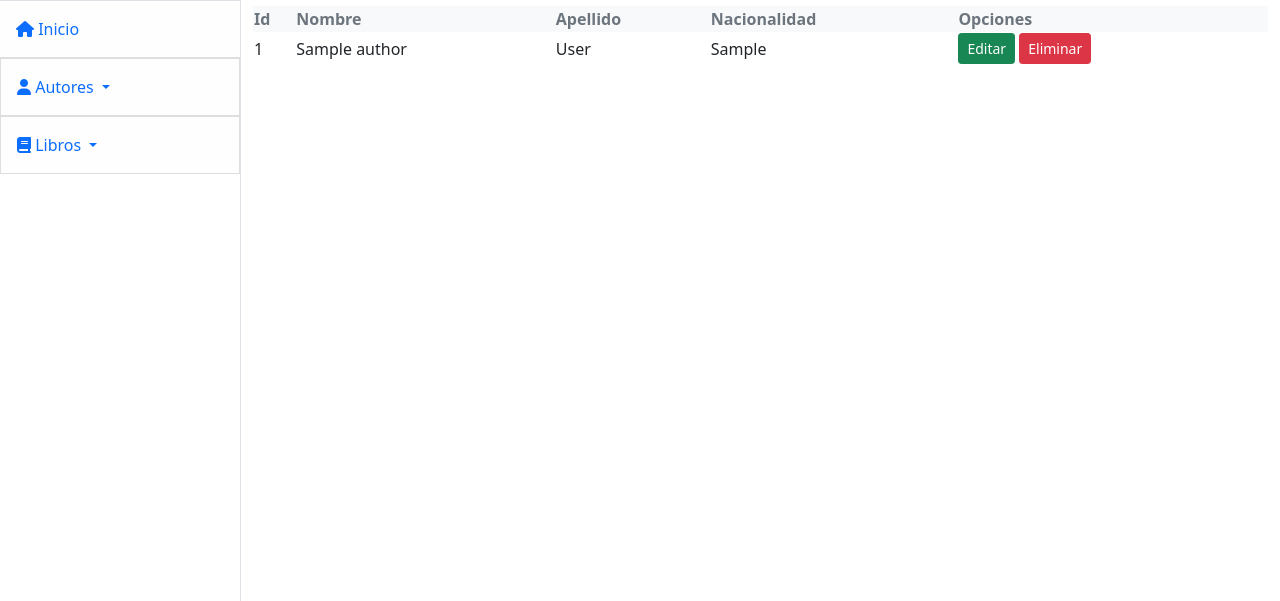
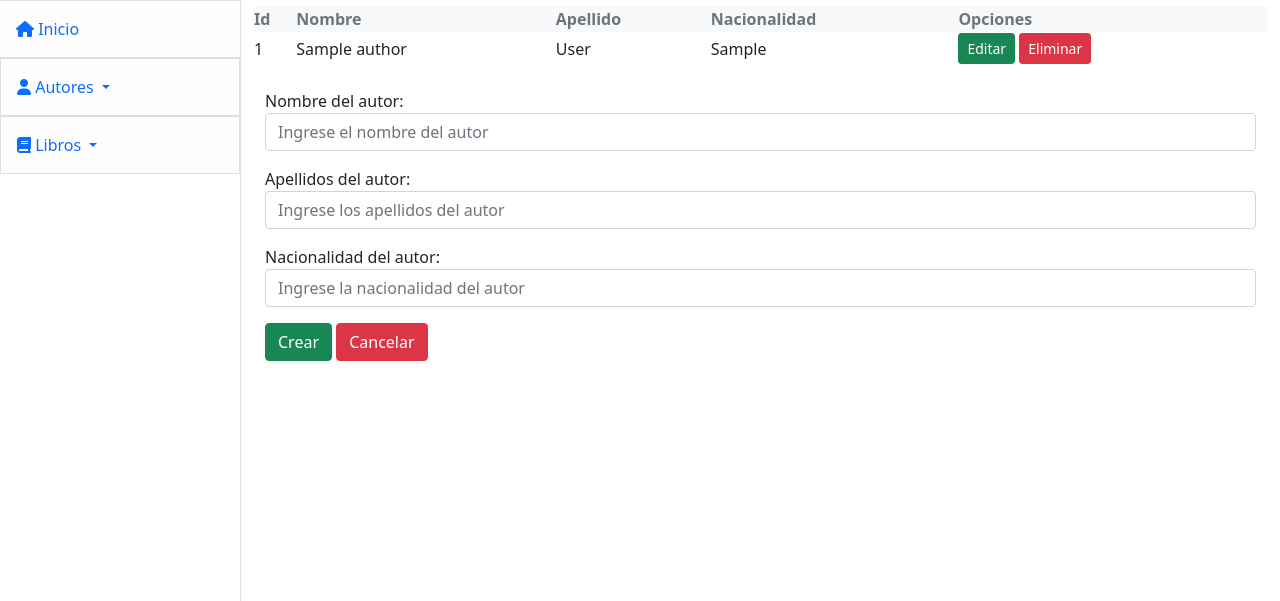
Before and after one commit to ar1879/library, a Django app: page /book/listar_autor/ in a window 1280 px wide. Shown: the part 57-658 px from the top of the page. Run offline with Django 3.2, Linux system fonts and the light colour scheme; a user stored in the database is signed in; tables that the repository leaves empty hold one stand-in row (values such as "Sample post"); some libraries are stand-ins or nearby versions.

Commit message:
haciendo escalable moelo Author

```diff
--- a/book/urls.py
+++ b/book/urls.py
@@ -8,7 +8,7 @@ from . import views
 
 urlpatterns = [
 
-    path('crear_autor/',login_required(views.CreateAuthor.as_view()) , name = 'crear_autor'),
+    # path('crear_autor/',login_required(views.CreateAuthor.as_view()) , name = 'crear_autor'),
     path('listar_autor/',login_required(views.AuthorList.as_view()) , name = 'listar_autor'),
     path('editar_autor/<int:pk>', login_required(views.UpdateAuthor.as_view()), name = 'editar_autor'),
     path('borrar_autor/<int:pk>', login_required(views.DeleteAuthor.as_view()), name = 'eliminar_autor'),
--- a/book/views.py
+++ b/book/views.py
@@ -1,13 +1,12 @@
-from distutils.log import error
-from multiprocessing import context
-from re import T
-import re
+# from distutils.log import error
+# from multiprocessing import context
 
+
+from pyexpat import model
 from sre_parse import State
-from webbrowser import get
 from django.core.exceptions import ObjectDoesNotExist
 from django.shortcuts import redirect, render
-from django.urls import reverse_lazy
+from django.urls import is_valid_path, reverse_lazy
 from django.views import View
 
 from .forms import AuthorForm, BookForm
@@ -35,8 +34,28 @@ class Inicio(TemplateView):
 class AuthorList(ListView):
     model = Author
     template_name = 'book/author/listar_autor.html'
-    queryset = Author.objects.filter(state = True)
-    context_object_name = 'authors' #nombre del contexto, por defecto es = object_list
+    # queryset = Author.objects.filter(state = True)
+    form_class = AuthorForm
+    # context_object_name = 'authors' #nombre del contexto, por defecto es = object_list
+
+    def get_queryset(self):
+        return self.model.objects.filter(state=True)
+
+    def get_context_data(self, **kwargs):
+        context = {}
+        context['authors'] = self.get_queryset()
+        context['form'] = self.form_class
+        return context
+
+    def get(self,request, *args, **kwargs):
+        return render(request, self.template_name, self.get_context_data())
+
+    def post(self,request,*args, **kwargs):
+        form = self.form_class(request.POST)
+        if form.is_valid():
+            form.save()
+            return redirect('listar_autor')
+
 
 #la vista basada en clases anterior se sustitullo por la vista basada en funciones de abajo
 """ def authorList(request):
@@ -47,11 +66,17 @@ class AuthorList(ListView):
 #&&&&&&&&&&&&&&&&&&&&&&&&&&&&&&&&&&&&&&&&&&&&&&&&&&&&&&&&&&&&&&&&&&&&&&&&&&&&&&&&&&&&&&&&&&&&&&&&&&&&&&&&&&&&&&&&&
 class UpdateAuthor(UpdateView):
     model = Author
-    template_name = 'book/author/crear_autor.html'
+    template_name = 'book/author/listar_autor.html'
     form_class = AuthorForm
     success_url = reverse_lazy('listar_autor')
     # context_object_name = 'author_form'(quize pasarlo a este otro context pero no funciono)
     #el context_object_name por defecto sera = form
+    def get_context_data(self, **kwargs):
+        context = super().get_context_data(**kwargs)
+        context['authors'] = Author.objects.filter(state = True)
+        return context
+
+
 
     """ def editAuthor(request,id):
     author_form = None
@@ -98,6 +123,7 @@ class DeleteAuthor(DeleteView):
     # success_url = reverse_lazy('listar_autor') aqui no se puede utilizar reverse_lazy por que estamos modificando el metodo post usando la funcion de abajo
 
     def post(self,request,pk,*args,**kwargs):
+
         object = Author.objects.get(id=pk)
         object.state = False
         object.save()
--- a/templates/book/author/crear_autor.html
+++ b/templates/book/author/crear_autor.html
@@ -1,5 +1,4 @@
 {% extends 'index.html' %}
-
 
 
 {% block title %} <title>Creacion de Autor</title> {% endblock title %}
--- a/templates/book/author/listar_autor.html
+++ b/templates/book/author/listar_autor.html
@@ -52,6 +52,19 @@
 
   </table>
 
-
+  <br> <form action="" method="post" class="container">
+    {% csrf_token %}
+    {% if error %}
+    <h2>{{error}}</h2>
+    {% else %}
+    <div>{{form.as_p}}</div>
+    <!--{{author_form.as_table}}-->
+    <!--{{author_form.as_ul}}-->
+    {% endif %}
+    <div class=''>
+        <button type="submit" class='btn btn-success '>Crear</button>
+        <a class='btn btn-danger ' href={% url 'listar_autor' %}>Cancelar</a>
+    </div>
+</form>
 
 {% endblock center %}
--- a/templates/index.html
+++ b/templates/index.html
@@ -33,7 +33,7 @@
                         </a>
 
                         <ul class="dropdown-menu" aria-labelledby="dropdownMenuLink">
-                          <li><a class="dropdown-item link-secondary" href="{% url 'crear_autor' %}">Crear Autor</a></li>
+                          {% comment %} <li><a class="dropdown-item link-secondary" href="{% url 'listar_autor' %}">Crear Autor</a></li> {% endcomment %}
                           <li><a class="dropdown-item link-secondary" href="{% url 'listar_autor' %}">Lista de Autores</a></li>
                           <li><a class="dropdown-item link-secondary" href="#">Something else here</a></li>
                         </ul>
```
